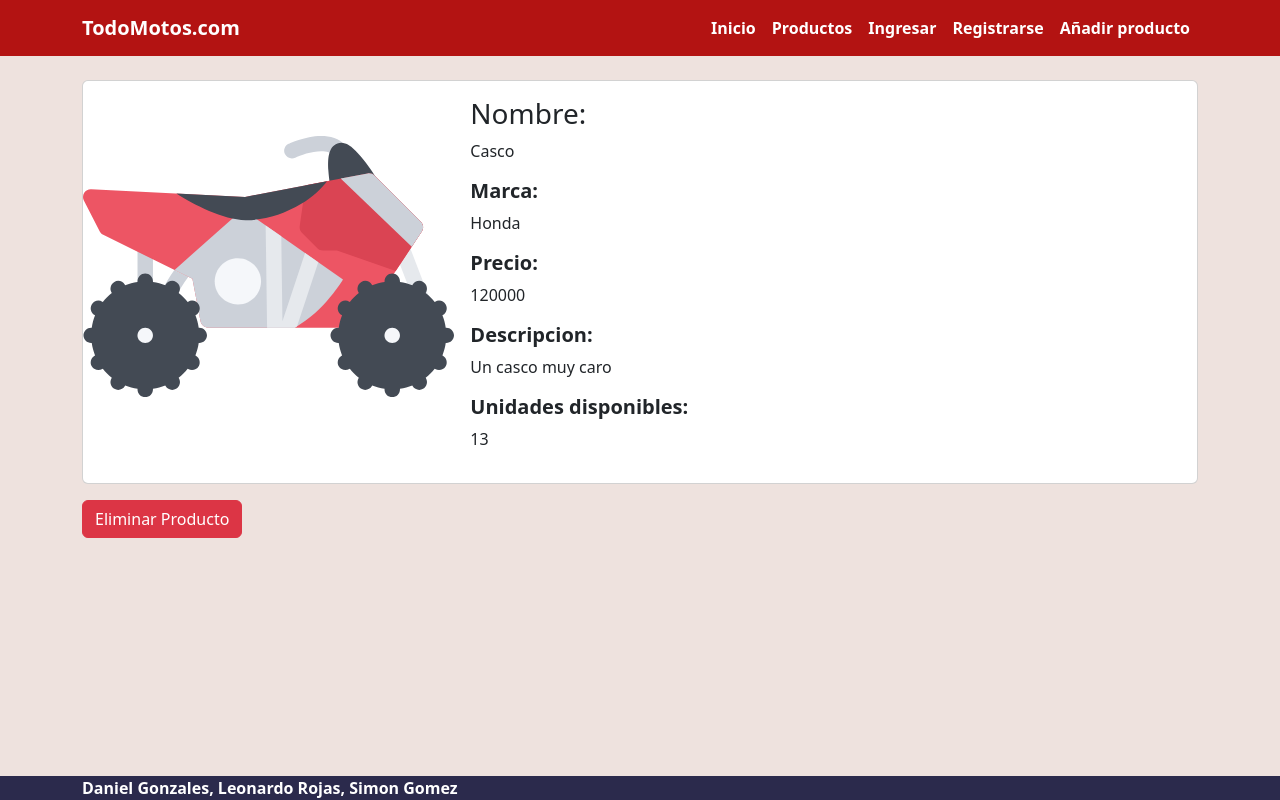
After one commit to sgomeza13/TiendaDeMotos, a Django app: page /product/1 in a window 1280 px wide. The commit adds this page. Run offline with Django 4.2, Linux system fonts and the light colour scheme; data comes from the database, SQL or seed files in the repository; both versions use the stored data as it was after the commit.

Commit message:
list products and show product pages

```diff
--- a/ecommerce/templates/base.html
+++ b/ecommerce/templates/base.html
@@ -23,7 +23,7 @@
             <div class="collapse navbar-collapse" id="navbarNavAltMarkup">
             <div class="navbar-nav ms-auto">
                 <a class="nav-link active" href="">Inicio</a>
-                <a class="nav-link active" href="">Productos</a>
+                <a class="nav-link active" href="{% url 'products' %}">Productos</a>
                 <a class="nav-link active" href="{% url 'login' %}">Ingresar</a>
                 <a class="nav-link active" href="{% url 'register' %}">Registrarse</a>
                 <a class="nav-link active" href="{% url 'create' %}">Añadir producto</a>
--- /dev/null
+++ b/ecommerce/templates/pages/product.html
@@ -0,0 +1,42 @@
+{% extends 'base.html' %}
+{% load static %}
+{% block content %}
+<div class="card mb-3">
+    <div class="row g-0">
+        <div class="col-md-4">
+            <img src="{% static 'products/icono_moto.svg' %}"
+                class="img-fluid rounded-start">
+        </div>
+        <div class="col-md-8">
+            <div class="card-body">
+                <h3 class="card-title">Nombre:</h3>
+                <p class="fst-normal">{{product.name}}</p>
+
+
+                <h5 class="fw-bold">Marca: </h5>
+                <p class="fst-normal">{{product.brand}}</p>
+
+                <h5 class="fw-bold">Precio:</h5>
+                <p class="fst-normal">{{product.price}}</p>
+
+
+                <h5 class="fw-bold">Descripcion:</h5>
+                <p class="fst-normal">{{product.description}}</p>
+
+
+                <h5 class="fw-bold">Unidades disponibles:</h5>
+                <p class="fst-normal">{{product.stock}}</p>
+
+
+            </div>
+        </div>
+
+    </div>
+
+</div>
+
+<form method="POST">
+    {% csrf_token %}
+    <input type="submit" class="btn btn-danger" value="Eliminar Producto" />
+</form>
+{% endblock %}
--- a/ecommerce/urls.py
+++ b/ecommerce/urls.py
@@ -1,9 +1,11 @@
 from django.urls import path
-from .views import HomeView, ProductCreateView, RegisterView, LoginView
+from .views import HomeView, ProductCreateView, RegisterView, LoginView, ProductListView, ProductView
 
 urlpatterns = [
     path("",HomeView.as_view(),name='home'),
     path("create/",ProductCreateView.as_view(),name='create'),
     path('register/',RegisterView.as_view(),name='register'),
     path('login/',LoginView.as_view(),name='login'),
+    path('products/',ProductListView.as_view(),name='products'),
+    path('product/<str:id>',ProductView.as_view(),name='product')
 ]
--- a/ecommerce/views.py
+++ b/ecommerce/views.py
@@ -1,7 +1,8 @@
-from django.shortcuts import render, redirect
+from django.shortcuts import get_object_or_404, render, redirect
 from django.urls import reverse
 from django.views.generic import TemplateView, ListView, View, CreateView
 from .forms import ProductForm, CustomerForm, LoginForm, CustomerChangeForm
+from .models import Product
 from django.contrib.auth import login, logout, authenticate
 # Create your views here.
 class HomeView(TemplateView):
@@ -27,6 +28,32 @@ class ProductCreateView(View):
         else:
 
             return render(request, self.template_name, viewData)
+
+class ProductListView(ListView):
+    model = Product
+    template_name = 'pages/products.html'
+    context_object_name = 'products'
+
+class ProductView(View):
+    template_name = 'pages/product.html'
+    def get(self, request, id):
+        viewData = {}
+        try:
+            product_id = int(id)
+            if product_id < 1:
+                raise ValueError("Product id must be 1 or greater")
+            product = get_object_or_404(Product, pk=product_id)
+        except:
+            return redirect('home')
+
+        viewData["product"] = product
+
+        return render(request, self.template_name, viewData)
+    def post(self, request, id):
+        product = get_object_or_404(Product, pk=id)
+        product.delete()
+        return redirect('list')
+
 
 class RegisterView(CreateView):
     template_name = 'pages/register.html'
```
Also changed, not shown: ecommerce/templates/pages/products.html (added, +19 -0 lines), db.sqlite3, ecommerce/static/products/icono_moto.svg (added).
